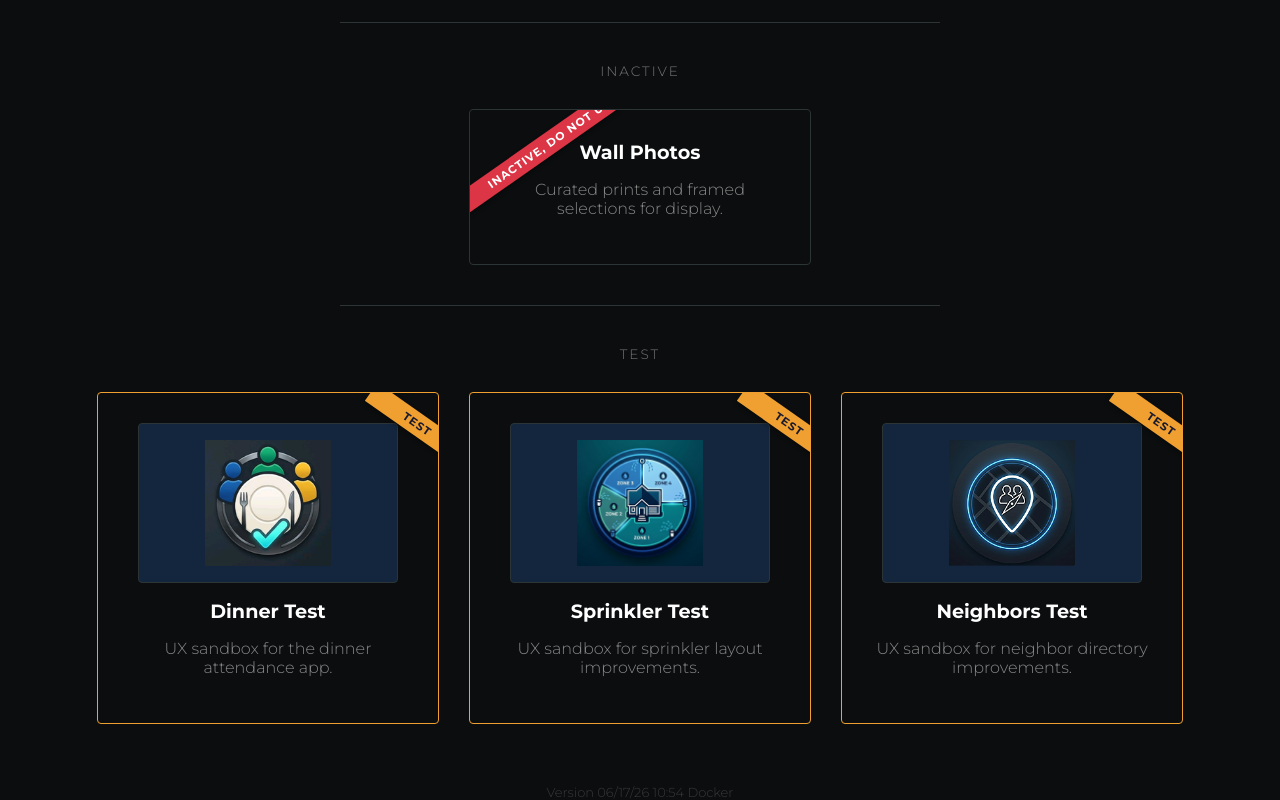
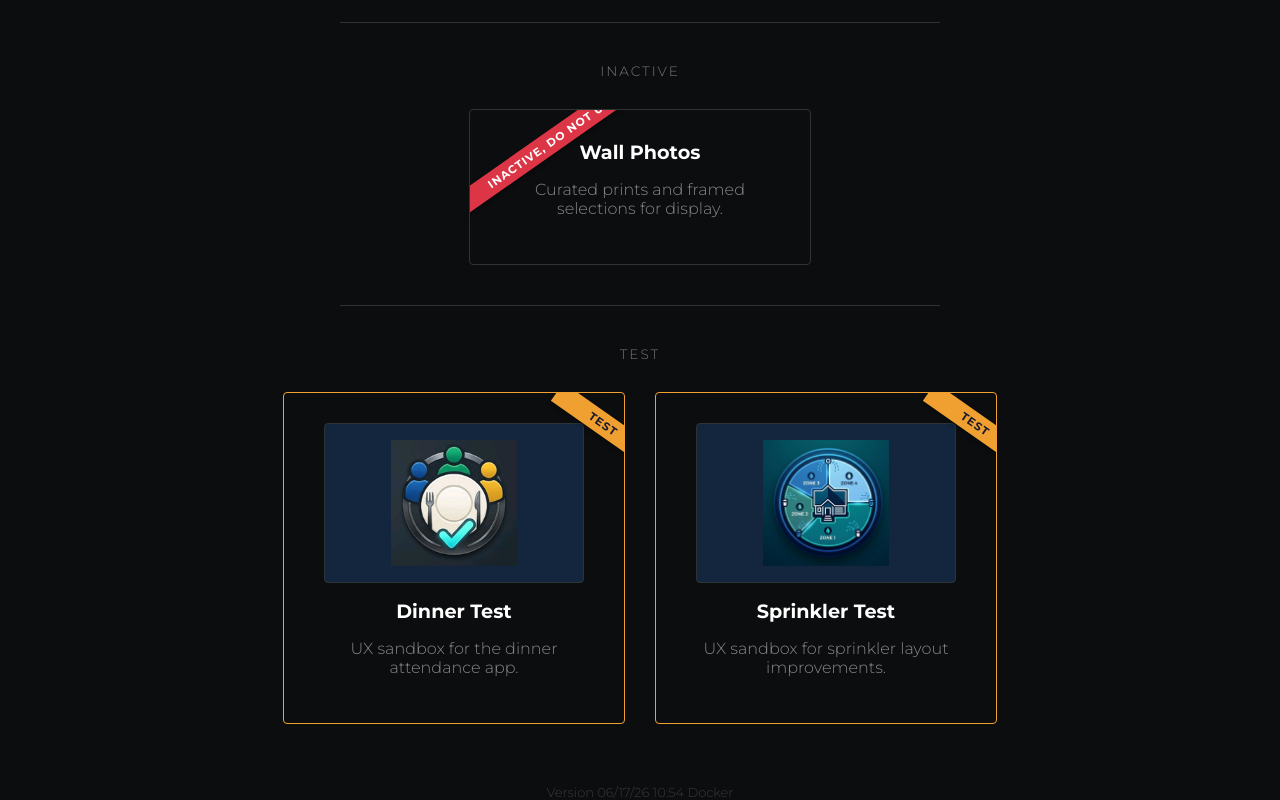
Before and after one commit to Dave-Hofstra/LandingPage, a plain HTML site: page index.html in a window 1280 px wide. Shown: the part 2528-3328 px from the top of the page. Drawn offline with Linux system fonts and the light colour scheme.

Commit message:
Remove Neighbors Test card (test app deleted)

```diff
--- a/index.html
+++ b/index.html
@@ -266,12 +266,6 @@
             <h2>Sprinkler Test</h2>
             <p>UX sandbox for sprinkler layout improvements.</p>
         </a>
-        <a href="/Neighbors_Test" class="card" style="border-color:#f0a030;">
-            <div class="test-banner">Test</div>
-            <img class="card-image" src="/LandingPage/assets/Neighbors-thumb.png" alt="Neighbors Test" loading="lazy" style="object-fit:contain;background:#13263d;padding:16px;box-sizing:border-box;">
-            <h2>Neighbors Test</h2>
-            <p>UX sandbox for neighbor directory improvements.</p>
-        </a>
     </div>
 
     <div style="margin-top:60px;font-size:13px;opacity:0.35;color:#888;">Version 06/17/26 10:54 Docker</div>
```
